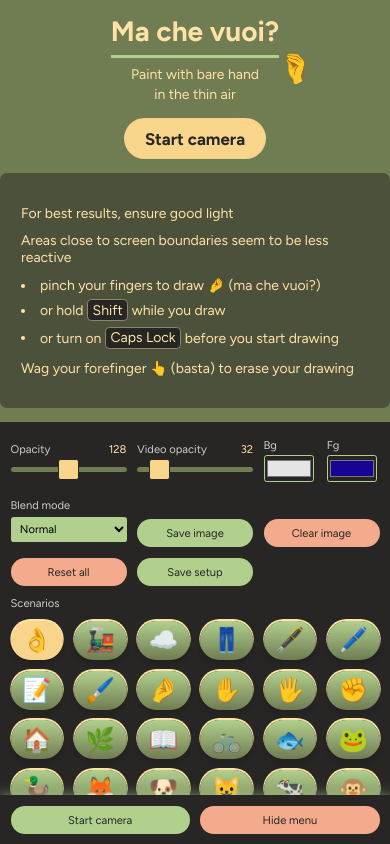
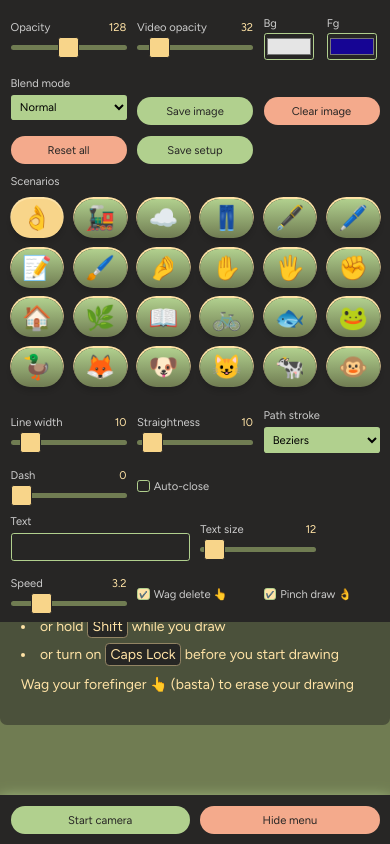
Before and after one commit to cincplug/machevuoi, a Next.js app: page / in a window 390 px wide. Built offline with nearby package versions, Linux system fonts and the light colour scheme; a web font is replaced by a local one.

Commit message:
Stretch mobile menu

```diff
--- a/app/styles.scss
+++ b/app/styles.scss
@@ -7,7 +7,7 @@
   font-display: swap;
 }
 
-@mixin until($breakpoint: 768px) {
+@mixin until($breakpoint: 767px) {
   @media screen and (max-width: $breakpoint) {
     @content;
   }
@@ -287,8 +287,8 @@ ol {
   @include until {
     position: fixed;
     left: 0;
-    top: 50vh;
-    height: 50vh;
+    top: 0;
+    height: 100vh;
     width: 100vw;
     overflow-y: auto;
     padding-bottom: 3rem;
@@ -310,6 +310,11 @@ ol {
   grid-template-columns: repeat(12, minmax(0, 1fr));
   grid-gap: var(--gap);
   grid-auto-rows: max-content;
+  @include until {
+    width: auto;
+    height: auto;
+    position: relative;
+  }
 
   &--secondary {
     left: auto;
@@ -348,10 +353,6 @@ ol {
   }
 
   @include until {
-    width: auto;
-    height: auto;
-    position: relative;
-
     .control {
       grid-column: span 6;
 
@@ -599,12 +600,6 @@ label {
   .slogan-text {
     animation: slogan 1.7s ease-out forwards;
   }
-
-  @include until {
-    height: 50vh;
-    top: 0;
-    bottom: auto;
-  }
 }
 
 .svg-drawing {
```
